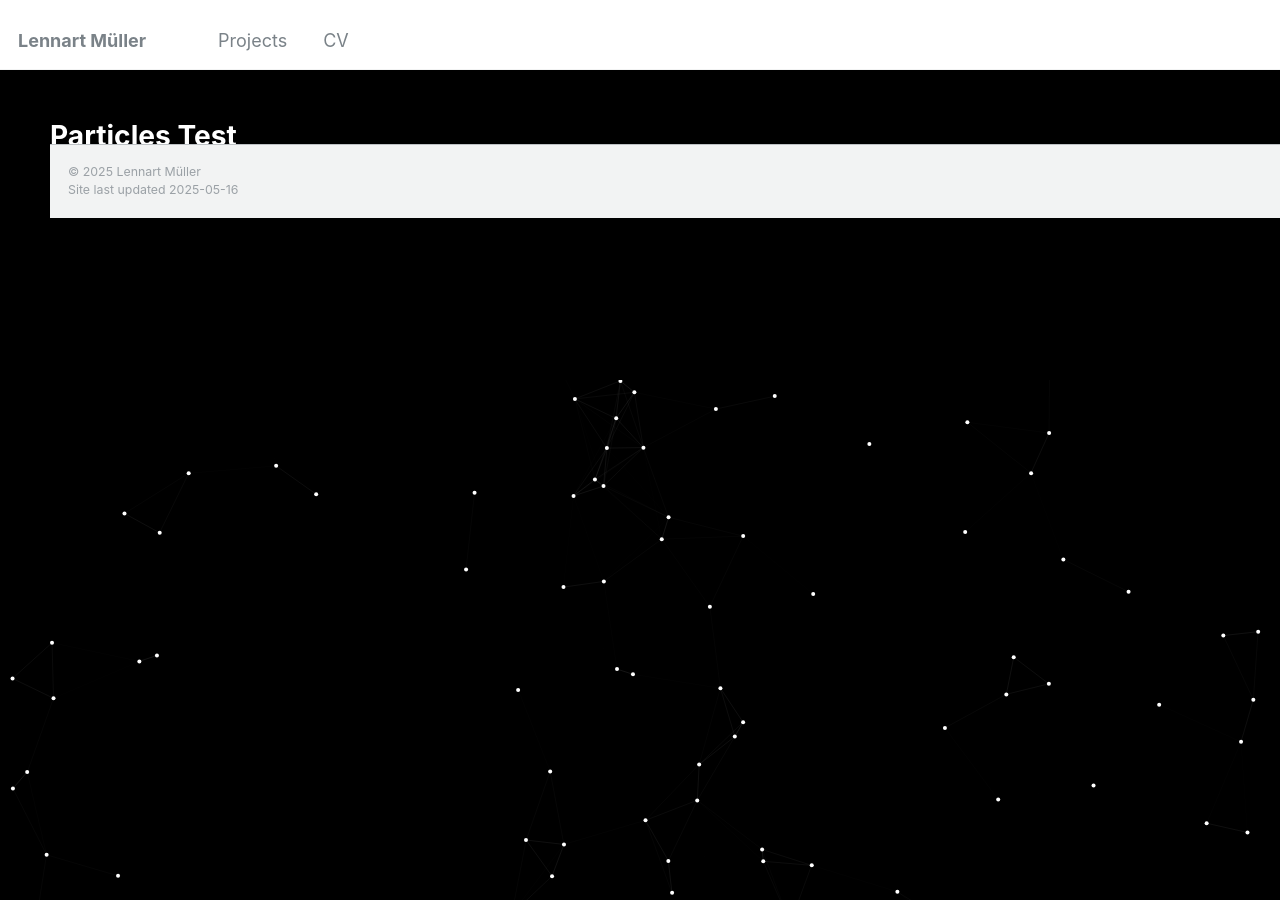
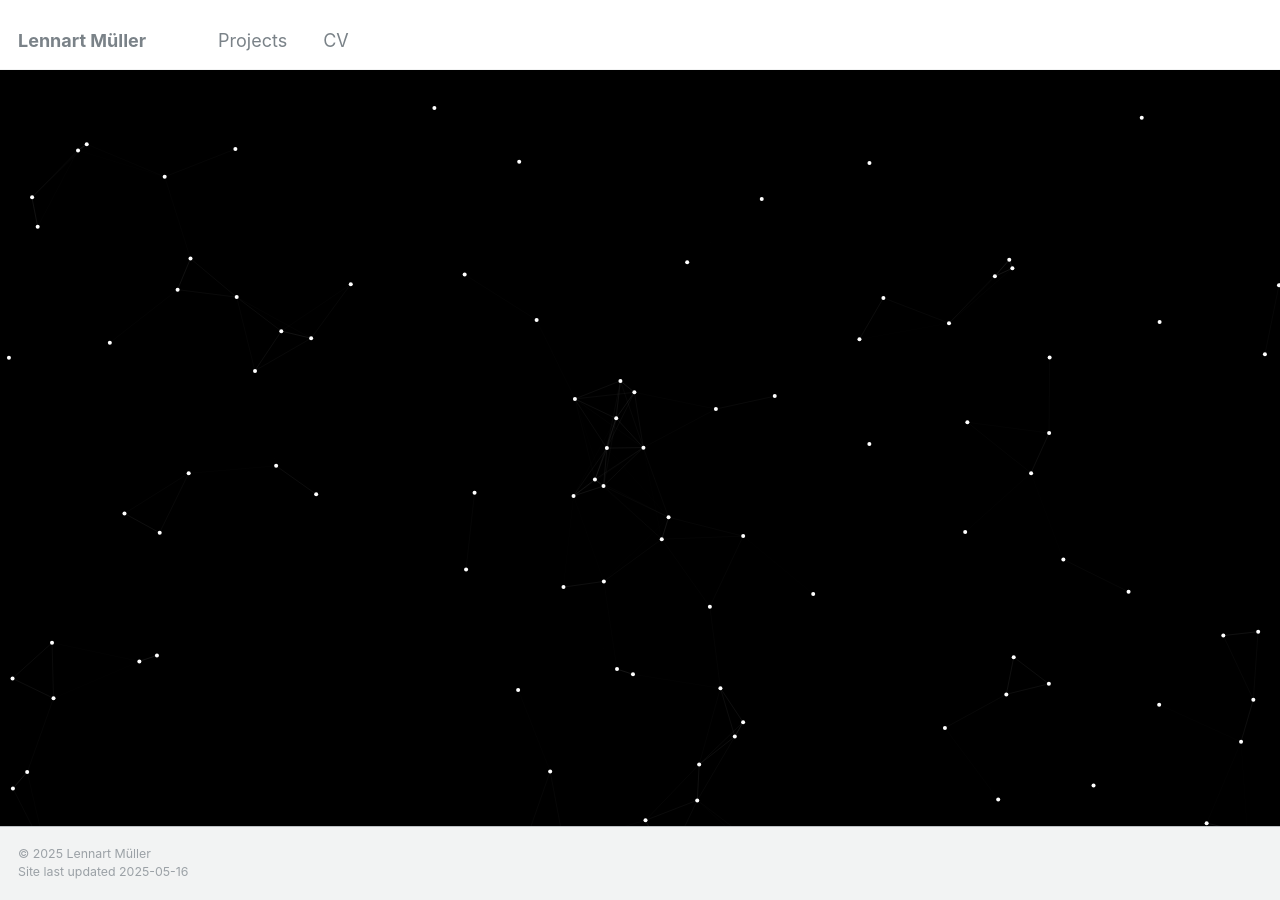
Before and after one commit to lennartmueller123/lennartmueller123.github.io, a Jekyll site: the page built from _projects/project-4.html, in a window 1280 px wide. Built offline with Jekyll 4.4.1, drawn with Linux system fonts in a browser that asks for light colours.

Commit message:
Update project-4.html

```diff
--- a/_projects/project-4.html
+++ b/_projects/project-4.html
@@ -17,10 +17,10 @@ permalink: /markowitz/
 </style>
 
 <!-- Particles Container -->
-<div id="particles-js" style="position: fixed; width: 100%; height: 100%; z-index: -1;"></div>
+<div id="particles-js" style="position: fixed; width: 100%; height: 100%;"></div>
 
 <!-- Hauptinhalt -->
-<div style="position: relative; z-index: 1; padding: 50px; color: white;">
+<div padding: 50px; color: white;">
   <h1>{{ page.title }}</h1>
 
 <!-- Particles.js -->
```
